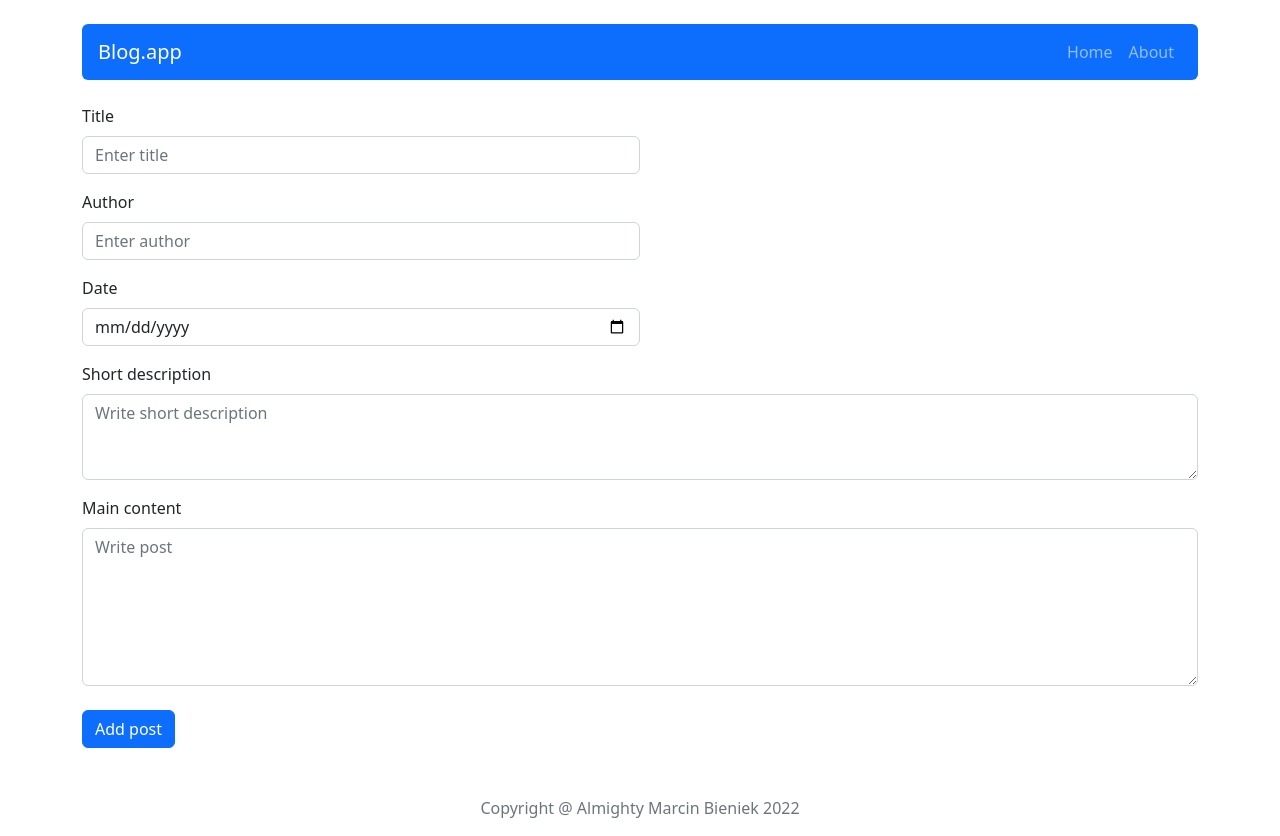
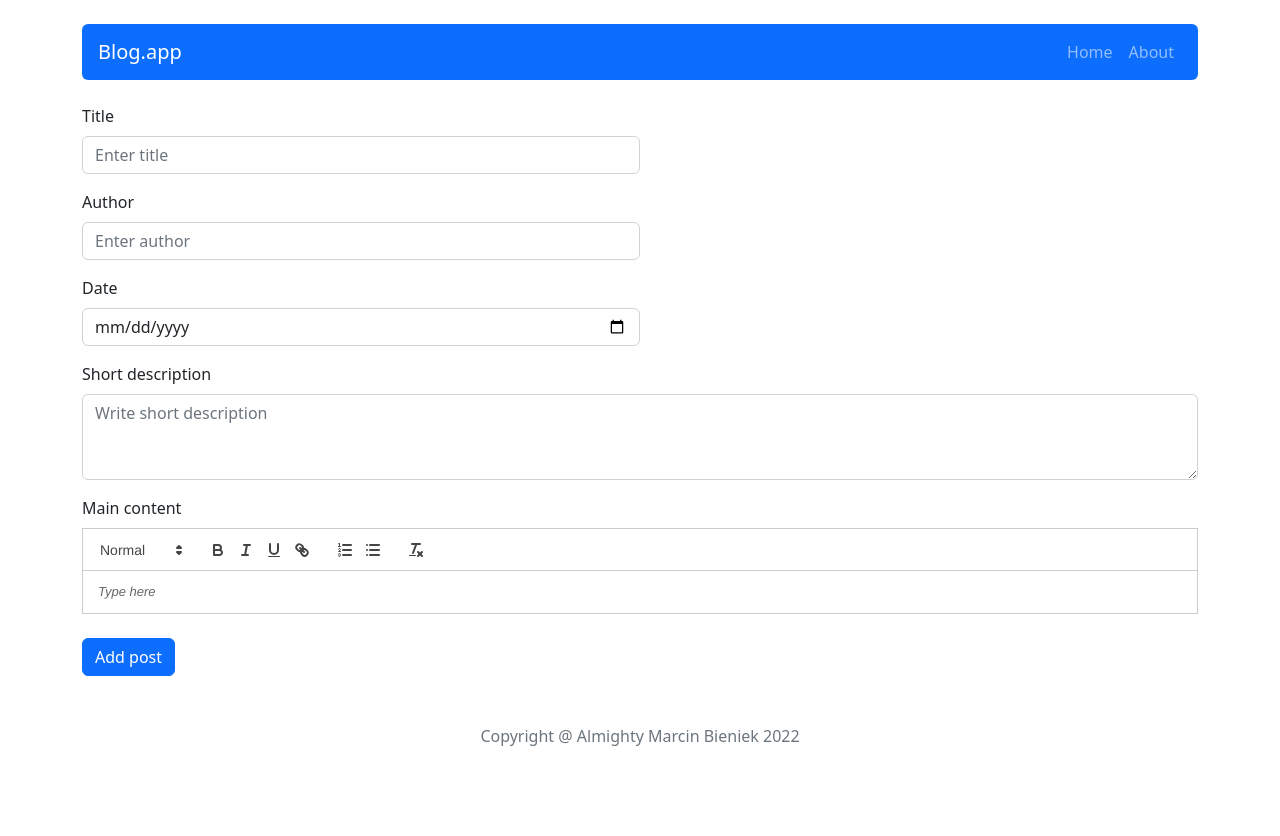
Before and after one commit to MarcinBieniek/CRUDApp, a React (Create React App) app: page /post/add in a window 1280 px wide. After the commit the page ends 800 px from the top, so only its background shows below. Built offline with nearby package versions, Linux system fonts and the light colour scheme.

Commit message:
Add ReactQuill

```diff
--- a/package.json
+++ b/package.json
@@ -7,10 +7,12 @@
     "@testing-library/react": "^13.3.0",
     "@testing-library/user-event": "^13.5.0",
     "bootstrap": "^5.2.0",
+    "http-server": "^14.1.1",
     "react": "^18.2.0",
     "react-bootstrap": "^2.4.0",
     "react-bootstrap-form": "^0.1.4-beta6",
     "react-dom": "^18.2.0",
+    "react-quill": "^2.0.0",
     "react-redux": "^8.0.2",
     "react-router-dom": "^6.3.0",
     "react-scripts": "5.0.1",
--- a/src/components/features/PostForm.js
+++ b/src/components/features/PostForm.js
@@ -1,5 +1,7 @@
 // react
 import {useState} from 'react';
+import ReactQuill from 'react-quill';
+import 'react-quill/dist/quill.snow.css';
 
 // components
 import Form from 'react-bootstrap/Form';
@@ -42,7 +44,12 @@ const PostForm = ({
             </Form.Group>
             <Form.Group className="mb-4" controlId="postContent">
                 <Form.Label>Main content</Form.Label>
-                <Form.Control value={content} onChange={e => setContent(e.target.value)} as="textarea" rows={6} placeholder="Write post"/>
+                <ReactQuill
+                    theme="snow"
+                    value={content}
+                    onChange={setContent}
+                    placeholder="Type here"
+                />
             </Form.Group>
             <Button as="input" type="submit" value={actionText} />
         </Form>
--- a/src/components/pages/SinglePost.js
+++ b/src/components/pages/SinglePost.js
@@ -45,7 +45,7 @@ const SinglePost = () => {
                     <Card className="border-0">
                         <Card.Text className={"m-0"}><span className={"fw-bold"}>Author:</span>{' '+ postData.author}</Card.Text>
                         <Card.Text ><span className={"fw-bold"}>Published:</span>{' '+ postData.publishedDate}</Card.Text>
-                        <Card.Text >{postData.content}</Card.Text>
+                        <Card.Text dangerouslySetInnerHTML={{ __html: postData.content }} />
                     </Card>
                 </div>
             </Row>
```
Also changed, not shown: 2 other files (tests, documents, lock files or other folders).
